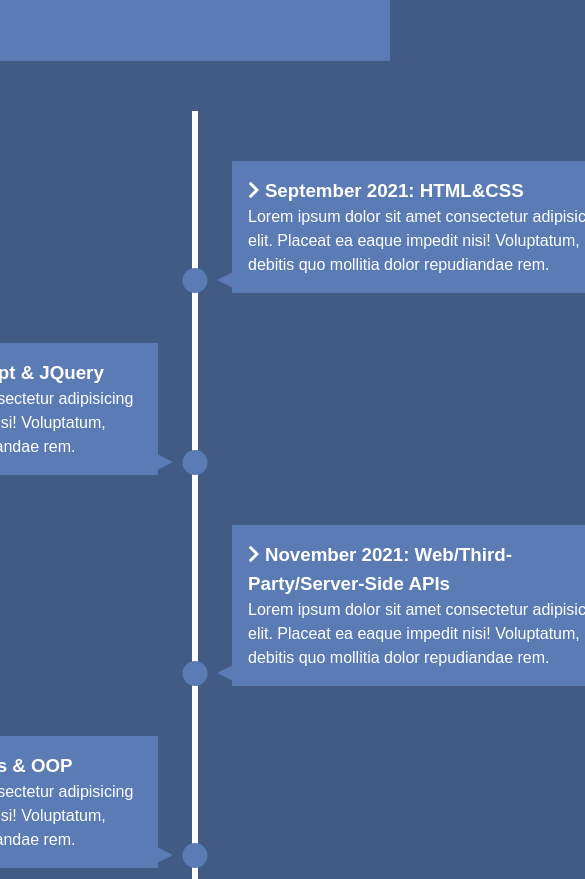
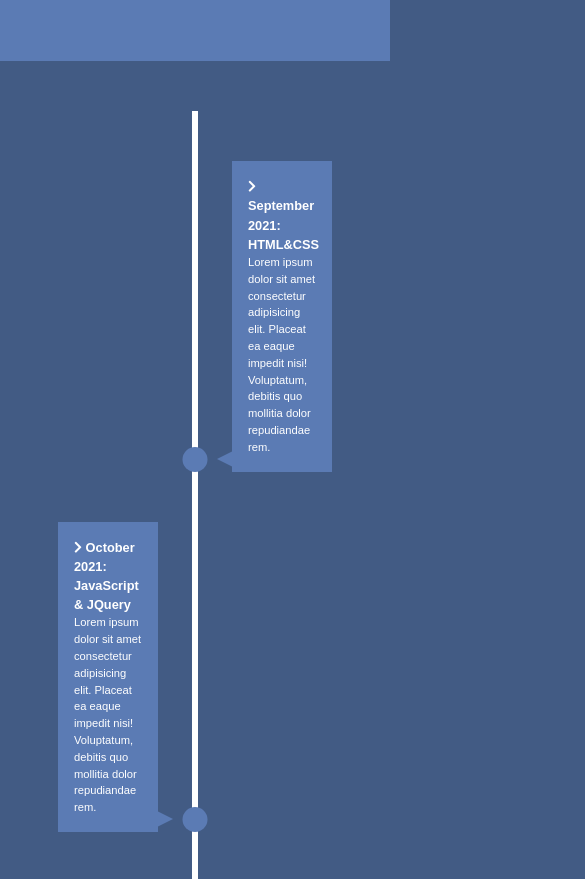
Before and after one commit to Osamadahnoun/Webdev-Timeline, a plain HTML site: page index.html in a window 390 px wide. Shown: the part 150-1029 px from the top of the page, 585 px wide, since content can reach past the window. Drawn offline with Linux system fonts and the light colour scheme.

Commit message:
mobile responsive media queries

```diff
--- a/style.css
+++ b/style.css
@@ -100,3 +100,61 @@ h1 {
   border-width: 8px 0 8px 16px;
   border-color: transparent transparent transparent var(--secondary-color);
 }
+
+@media (max-width: 900px) {
+  #timeline ul li div {
+    width: 250px;
+  }
+
+  #timeline ul li:nth-child(even) div {
+    left: -284px;
+  }
+}
+
+@media (max-width: 650px) {
+  #timeline ul li div {
+    width: 200px;
+  }
+
+  #timeline ul li:nth-child(even) div {
+    left: -234px;
+  }
+}
+
+@media (max-width: 650px) {
+  #timeline ul li div {
+    width: 200px;
+  }
+
+  #timeline ul li:nth-child(even) div {
+    left: -234px;
+  }
+}
+
+@media (max-width: 525px) {
+  #timeline ul li div {
+    width: 150px;
+  }
+
+  #timeline ul li:nth-child(even) div {
+    left: -184px;
+  }
+}
+
+@media (max-width: 400px) {
+  #timeline ul li div {
+    width: 100px;
+  }
+
+  #timeline ul li:nth-child(even) div {
+    left: -134px;
+  }
+
+  #timeline ul li div h3 {
+    font-size: 0.8rem;
+  }
+
+  #timeline ul li div p {
+    font-size: 0.7rem;
+  }
+}
```
